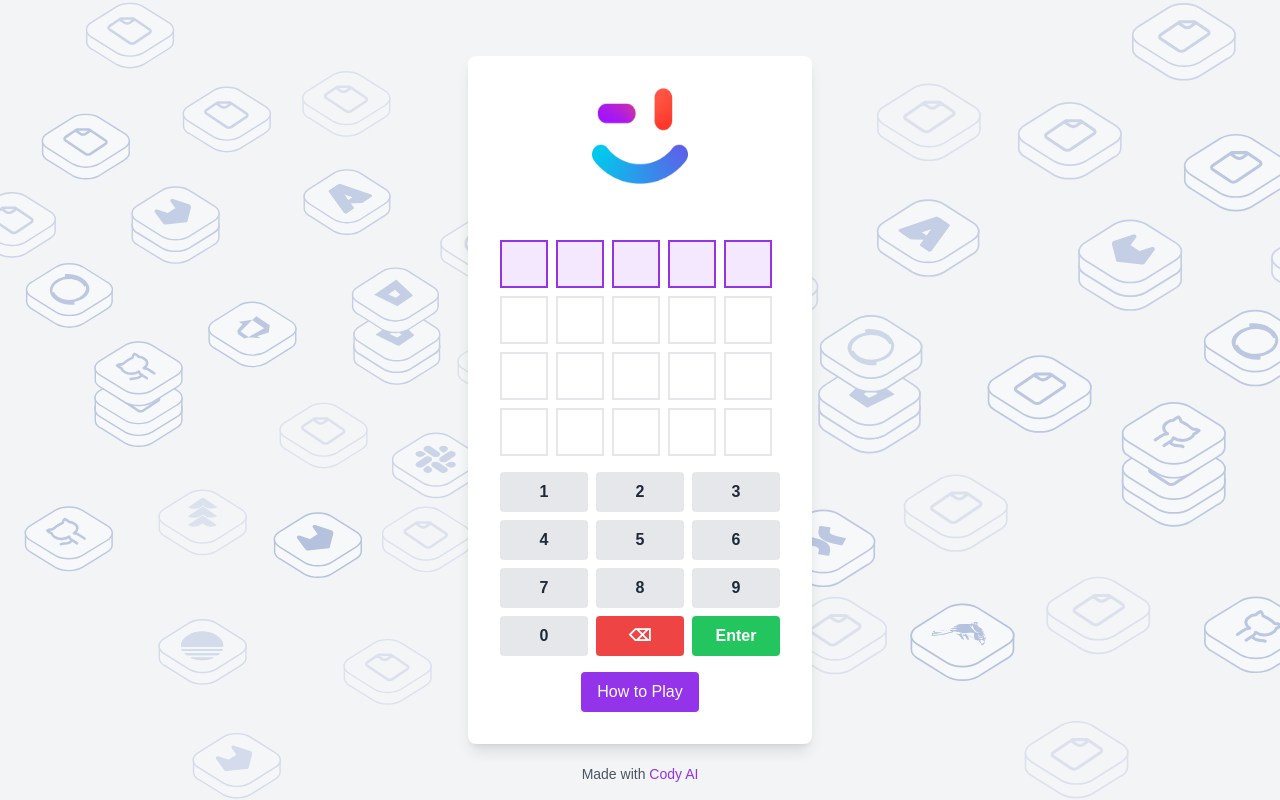
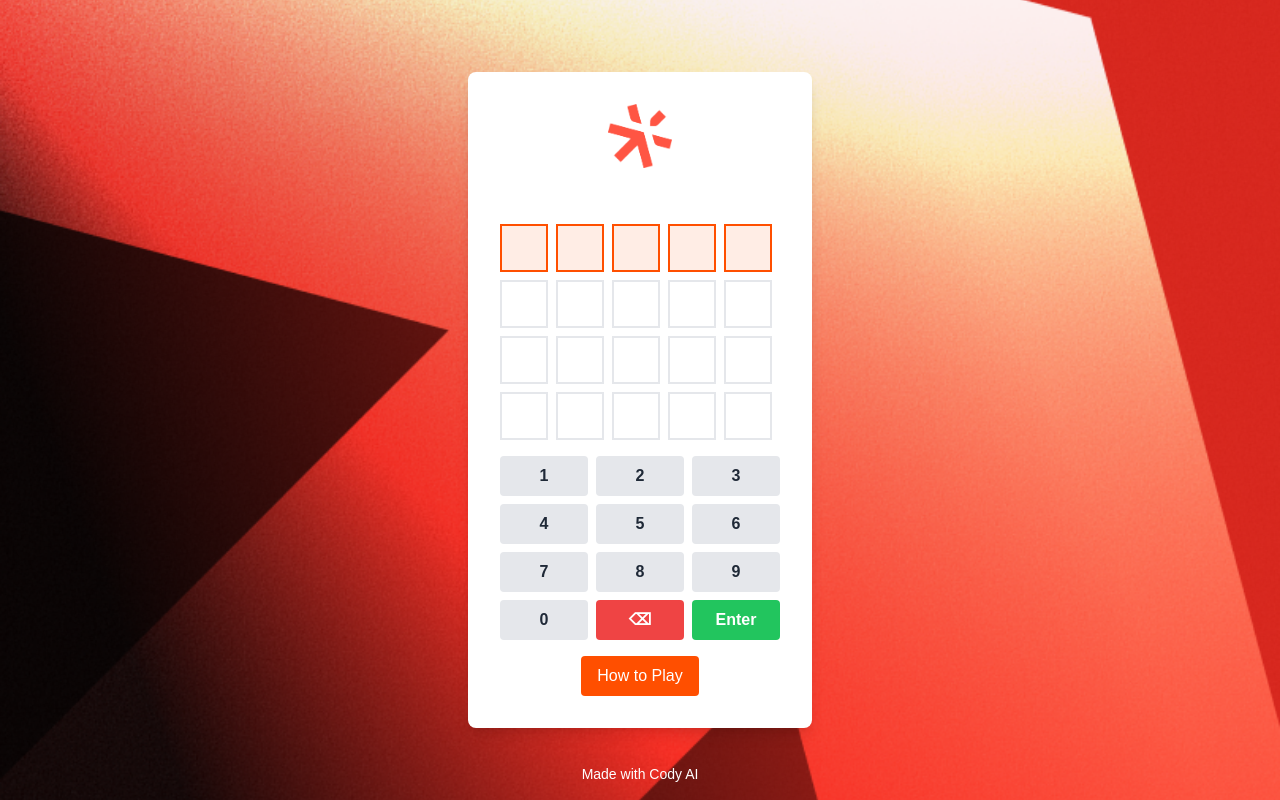
Before and after one commit to kukicado/sg-ato-booth-game, a Next.js app: page / in a window 1280 px wide. Built offline with nearby package versions, Linux system fonts and the light colour scheme.

Commit message:
revert the game to numbers for AI Engineer

```diff
--- a/pages/index.tsx
+++ b/pages/index.tsx
@@ -130,19 +130,16 @@ export default function Home() {
 
   return (
     <div className="min-h-screen bg-gray-100 text-gray-900 flex flex-col items-center justify-center relative overflow-hidden">
-      {/* Add Modal component */}
-      <HowToPlayModal isOpen={isHowToPlayOpen} onClose={() => setIsHowToPlayOpen(false)} />
-      <div className="absolute left-0 top-0 w-1/2 h-full">
-        <img src="/left-context-tiles.svg" alt="Left background" className="w-full h-full object-cover" />
-      </div>
-      <div className="absolute right-0 top-0 w-1/2 h-full">
-        <img src="/right-context-tiles.svg" alt="Right background" className="w-full h-full object-cover" />
+      {/* Replace the background images */}
+      <div className="absolute inset-0">
+        <img src="/bg.png" alt="Background" className="w-full h-full object-cover" />
       </div>
       <div className="z-10">
         {showConfetti && <ReactConfetti />}
         <div className="bg-white p-8 rounded-lg shadow-lg">
           <div className="flex flex-col items-center mb-10">
-          <img src='/cody-logo.png' alt="Cody Logo" className="w-24 h-24 mb-4" />
+            {/* Update the logo image */}
+            <img src='/pictogram-dark.png' alt="Cody Logo" className="w-16 h-16 mb-4" />
           </div>
           <div className="mb-4">
           {gameWon && (
@@ -181,7 +178,7 @@ export default function Home() {
                     key={digitIndex}
                     className={`w-12 h-12 border-2 flex items-center justify-center text-2xl font-bold mr-2 ${
                       index === 4 - guessesLeft
-                        ? 'bg-purple-100 border-purple-600' // Highlight current guess
+                        ? 'bg-[#FF4F00]/10 border-[#FF4F00]'
                         : previousFeedback[index] && previousFeedback[index][digitIndex] === 'correct'
                         ? 'bg-green-500 text-white'
                         : previousFeedback[index] && previousFeedback[index][digitIndex] === 'present'
@@ -226,7 +223,7 @@ export default function Home() {
           {!gameWon && (
           <button
               onClick={() => setIsHowToPlayOpen(true)}
-              className="bg-purple-600 text-white px-4 py-2 rounded hover:bg-purple-700 mx-auto block"
+              className="bg-[#FF4F00] text-white px-4 py-2 rounded hover:bg-[#E64500] mx-auto block"
             >
               How to Play
             </button>
@@ -255,16 +252,16 @@ export default function Home() {
         </div>
       </div>
 
-      {/* Add QR code at the bottom */}
+      {/* Update QR code section styling to work better with new background */}
       {(gameWon || guessesLeft === 0) && (
-        <div className="mt-12 flex flex-col items-center p-8">
-            <p className="text-xl font-semibold text-gray-800 mb-8">Thanks for playing! The fun doesn&apos;t end here.</p>
+        <div className="mt-12 flex flex-col items-center p-8 bg-white/90 rounded-lg">
+          <p className="text-xl font-semibold text-gray-800 mb-8">Thanks for playing! Want to learn more?</p>
           <div className="flex gap-12">
             <div className="flex flex-col items-center transform hover:scale-105 transition-transform duration-200">
-                <p className="text-base font-medium text-gray-700 mb-3">Virtual Code AI Summit</p>
+              <p className="text-base font-medium text-gray-700 mb-3">Learn about Sourcegraph Agents</p>
               <div className="p-3 bg-white rounded-lg shadow-md">
                 <QRCodeSVG
-                    value="https://sourcegraph.registration.goldcast.io/events/b650937d-ba9f-40ce-9429-35c3539a5bb1?utm_medium=reinventgame&utm_source=reinventgame"
+                  value="https://sourcegraph.com/agents"
                   size={120}
                   level="L"
                 />
@@ -272,8 +269,11 @@ export default function Home() {
             </div>
           </div>
         </div>
-        )}      <div className="absolute bottom-4 text-center text-sm text-gray-600 z-10">
-        Made with <a href="https://sourcegraph.com/cody" target="_blank" rel="noopener noreferrer" className="text-purple-600 hover:text-purple-800 font-medium">Cody AI</a>
+      )}
+
+      {/* Update footer styling for better contrast with new background */}
+      <div className="absolute bottom-4 text-center text-sm text-white z-10">
+        Made with <a href="https://sourcegraph.com/cody" target="_blank" rel="noopener noreferrer" className="text-white hover:text-gray-200 font-medium">Cody AI</a>
       </div>
     </div>
   )
```
Also changed, not shown: public/bg.png (added), public/pictogram-dark.png (added), styles/globals.css (line endings or trailing spaces). Lines whose indentation alone changed are shown as unchanged.
